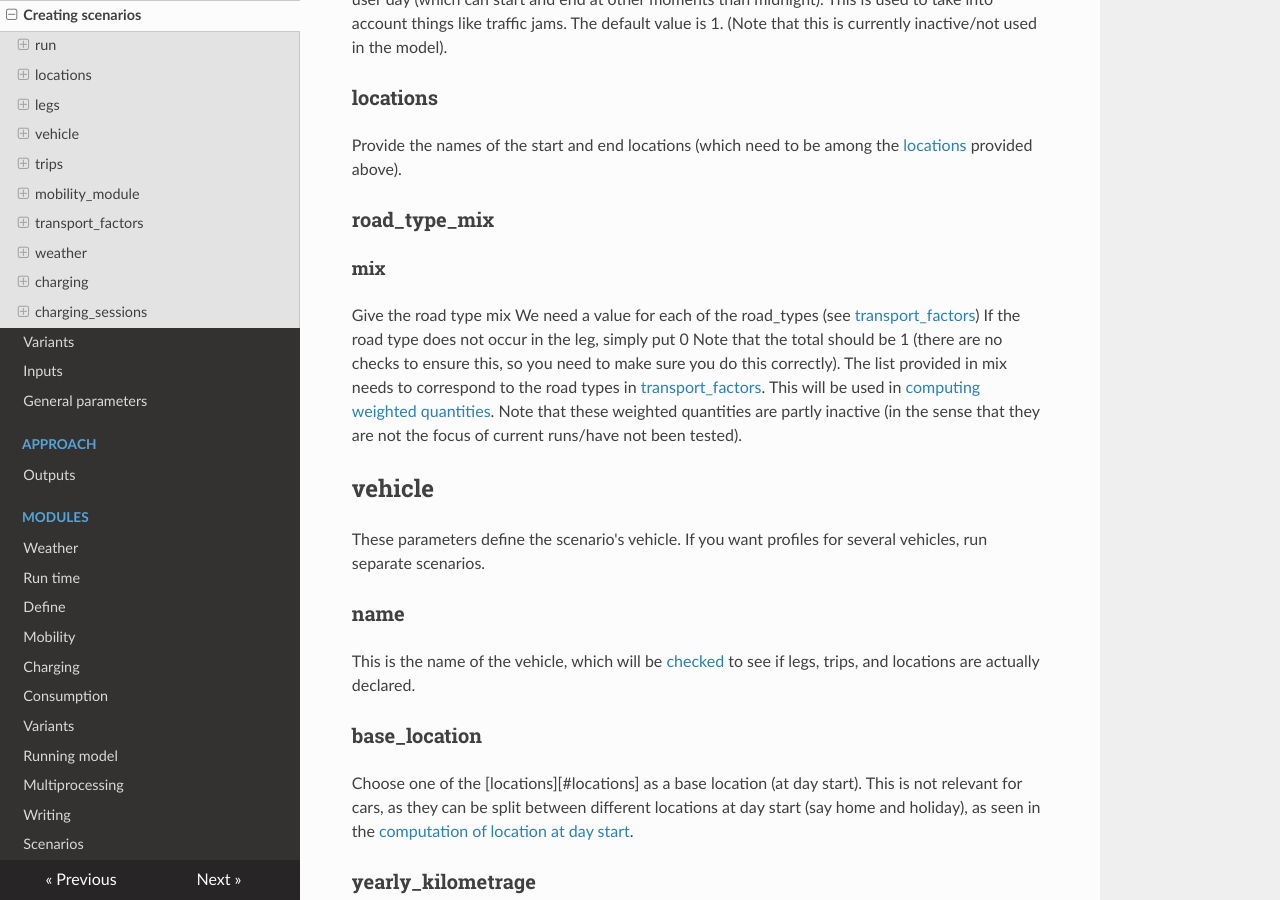
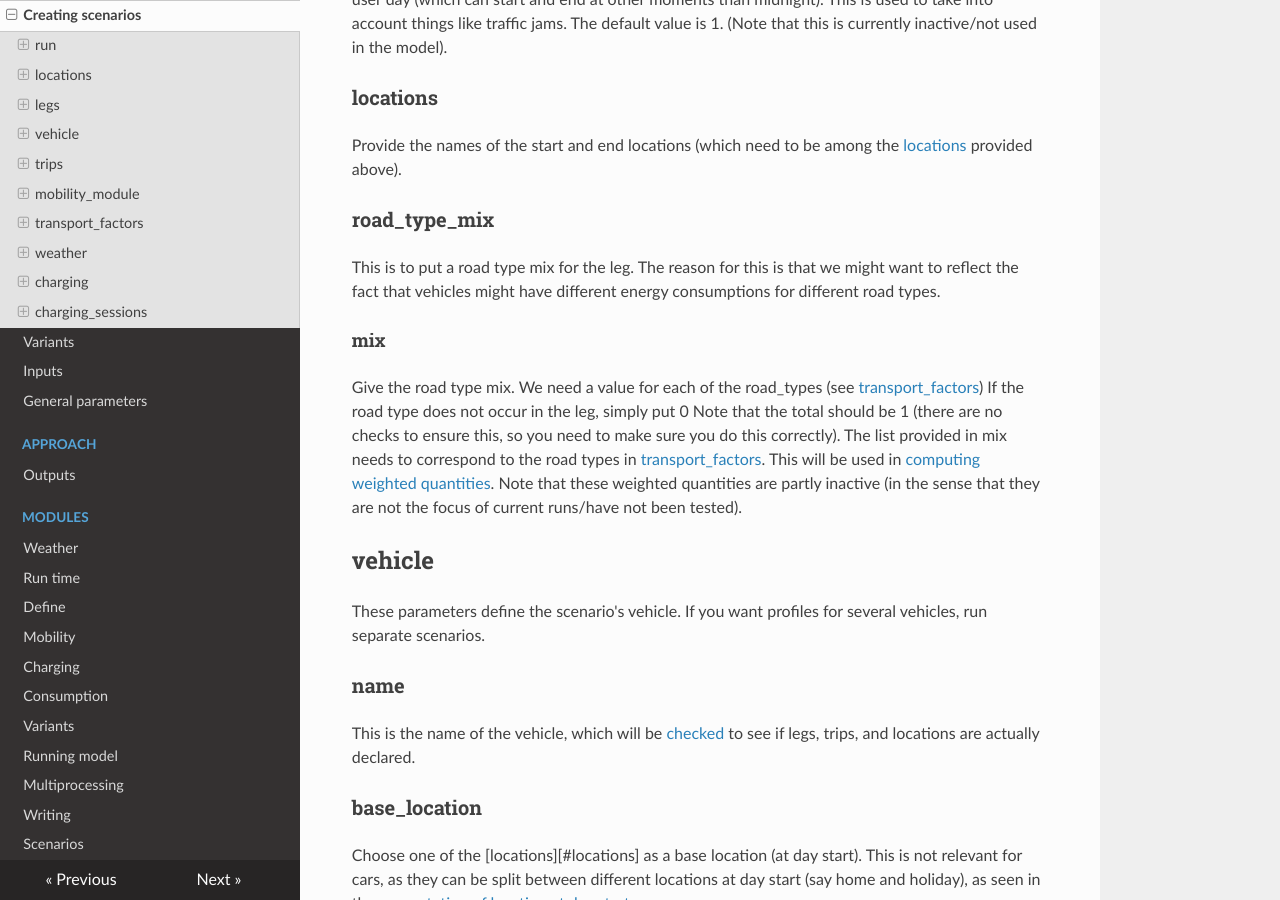
Before and after one commit to TNO/ChaProEV, an MkDocs documentation site: the page built from docs/scenario.md, in a window 1280 px wide and 900 px high, scrolled down 4108 px. Built offline with MkDocs 1.6.1, drawn with Linux system fonts in a browser that asks for light colours; nearby versions of some CDN libraries.

Commit message:
Extra road mix purpose documentation.

```diff
--- a/docs/scenario.md
+++ b/docs/scenario.md
@@ -148,8 +148,11 @@ The default value is 1.
 Provide the names of the start and end locations (which need to be among
 the [locations](#locations) provided above).
 ### road_type_mix
+This is to put a road type mix for the leg.
+The reason for this is that we might want to reflect the fact that vehicles might have different
+energy consumptions for different road types.
 #### mix
-Give the road type mix
+Give the road type mix.
 We need a value for each of the road_types
 (see [transport_factors](#transport_factors))
 If the road type does not occur in the leg, simply put 0
```
